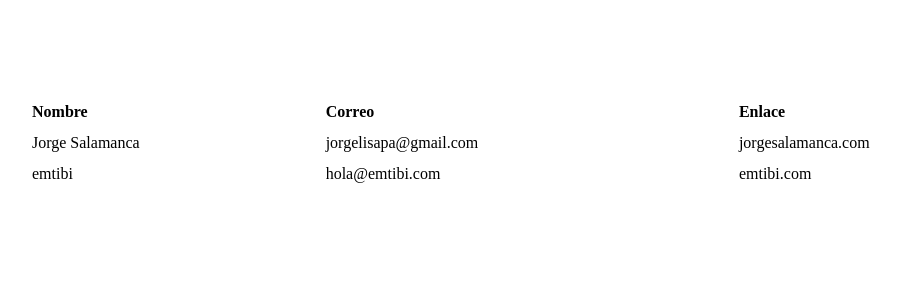
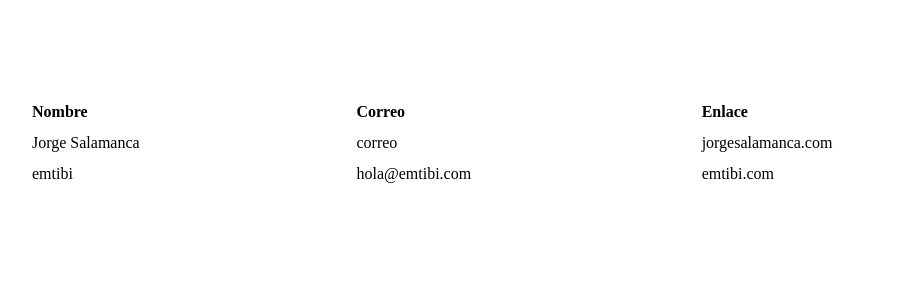
Before and after one commit to Jorgelisapa/un-blog-redux, a React (Create React App) app: page / in a window 1280 px wide. Shown: the top 300 px of the page, without its empty margins (79-980 px from the left). Built offline with nearby package versions, Linux system fonts and the light colour scheme.

Commit message:
Dandole un estado a tabla de contenido por medio de un constructor para evitar uso de datos exactos - v7

```diff
--- a/src/components/App.js
+++ b/src/components/App.js
@@ -1,31 +1,39 @@
 import React, { Component } from 'react';
 
 class App extends Component {
+  constructor() {
+    super();
+    this.state = {
+      usuarios: [
+        {
+          nombre: 'Jorge Salamanca',
+          correo: 'correo',
+          enlace: 'jorgesalamanca.com',
+        },
+        {
+          nombre: 'emtibi',
+          correo: 'hola@emtibi.com',
+          enlace: 'emtibi.com',
+        },
+      ]
+    }
+  }
 
-  ponerFilas = () => [
+  ponerFilas = () => (
+    this.state.usuarios.map((usuario) => (
       <tr>
         <td>
-      Jorge Salamanca
+          { usuario.nombre }
         </td>
         <td>
-      jorgelisapa@gmail.com
+          { usuario.correo }
         </td>
         <td>
-      jorgesalamanca.com
+          { usuario.enlace }
         </td>
-  </tr>,
-  <tr>
-    <td>
-      emtibi
-      </td>
-    <td>
-      hola@emtibi.com
-      </td>
-    <td>
-      emtibi.com
-    </td>
-  </tr>,
-  ];
+      </tr>
+    ))
+  );
 
   render() {
     return (
```
Lines whose indentation alone changed are shown as unchanged.
